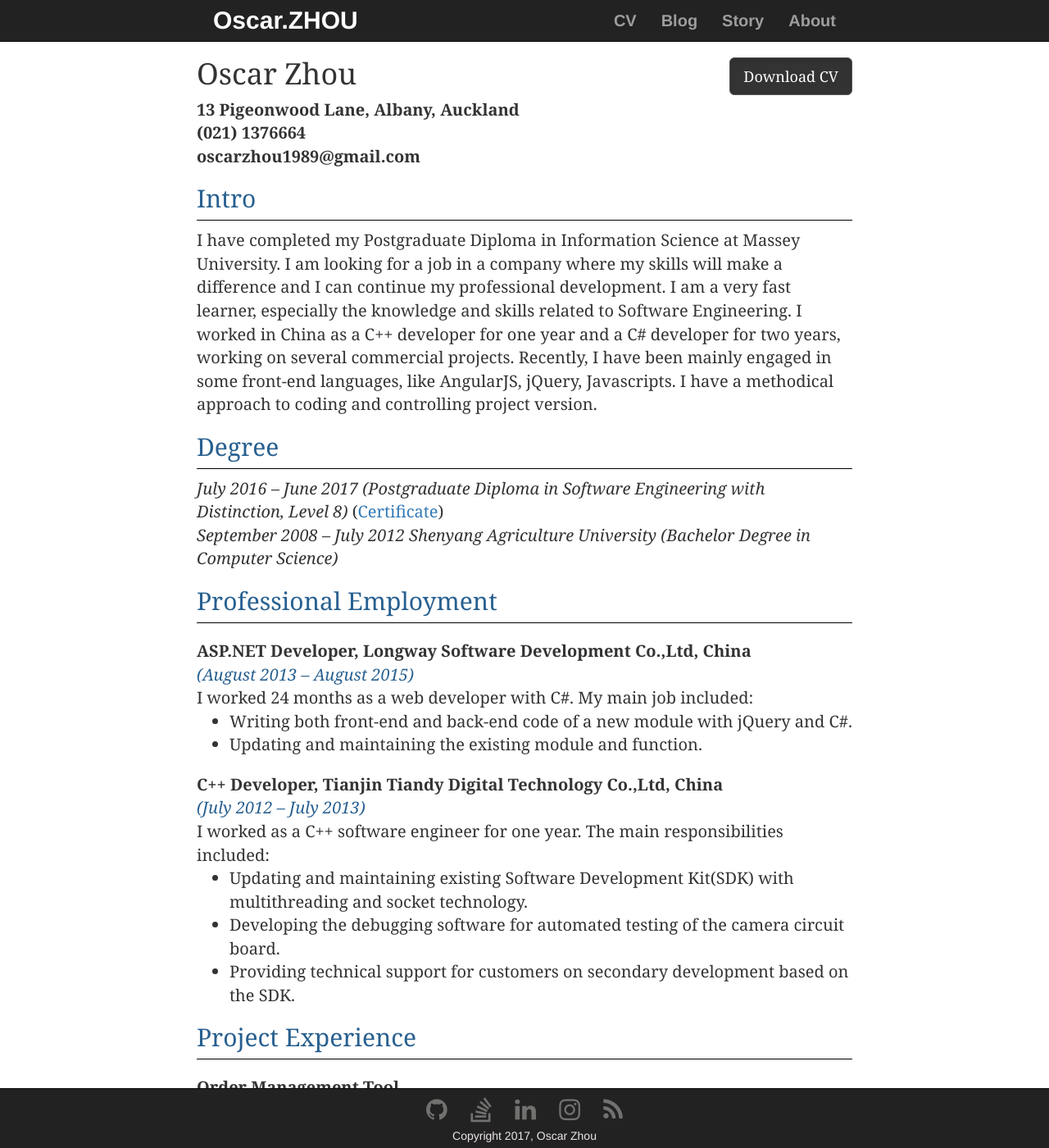
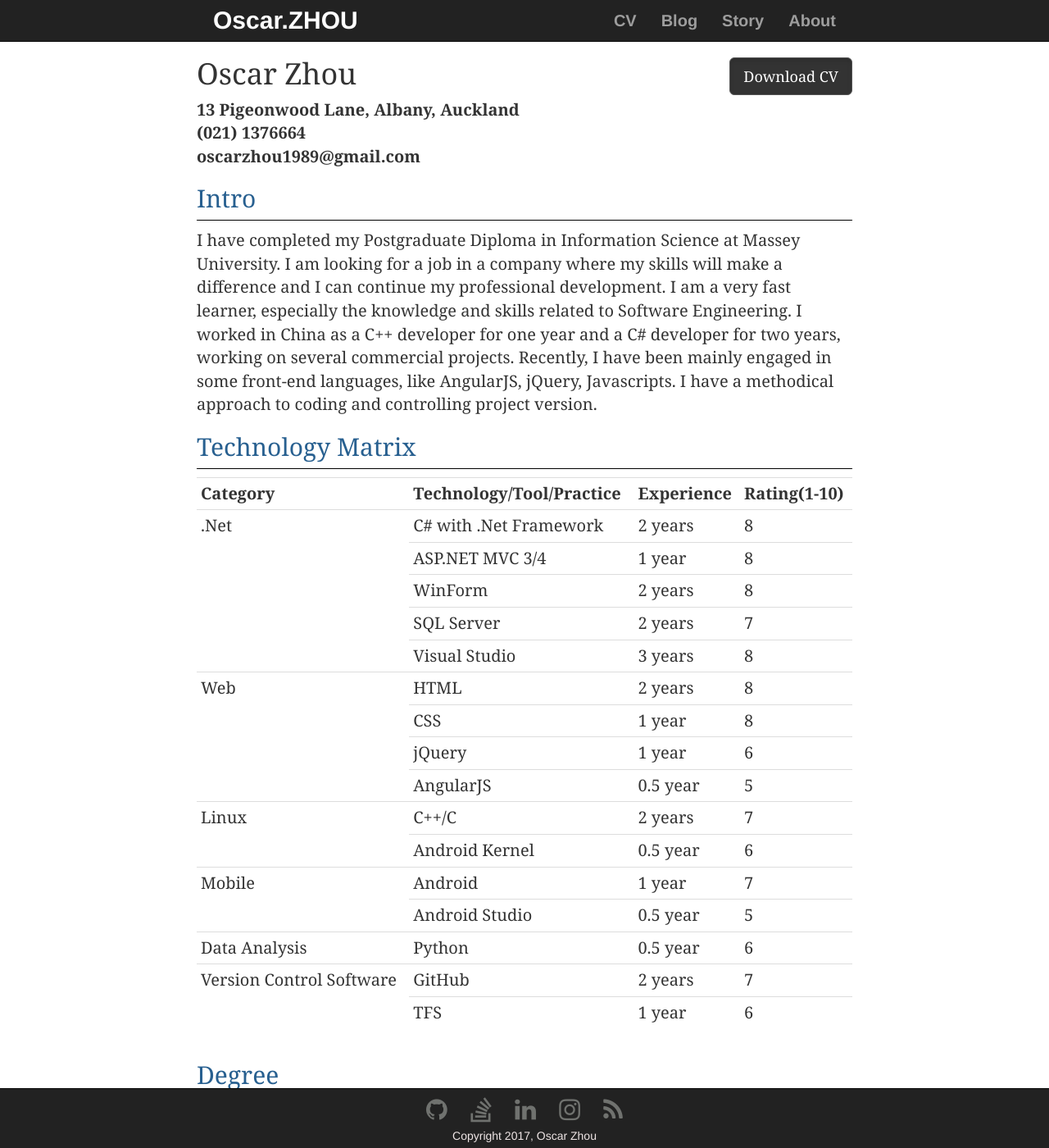
Before and after one commit to OscarZhou/oscarzhou.github.io, a Jekyll site: the page built from cv/index.html, in a window 1280 px wide and 1400 px high. Shown: the whole window at 82% size. Built offline with Jekyll 4.4.1, drawn with Linux system fonts in a browser that asks for light colours; nearby versions of some CDN libraries; comment, search, counter and statistics services are not loaded.

Commit message:
Add Technology Matrix to CV

```diff
--- a/cv/index.html
+++ b/cv/index.html
@@ -30,6 +30,106 @@
 			<p>
 				I have completed my Postgraduate Diploma in Information Science at Massey University. I am looking for a job in a company where my skills will make a difference and I can continue my professional development. I am a very fast learner, especially the knowledge and skills related to Software Engineering. I worked in China as a C++ developer for one year and a C# developer for two years, working on several commercial projects. Recently, I have been mainly engaged in some front-end languages, like AngularJS, jQuery, Javascripts. I have a methodical approach to coding and controlling project version.
 			</p>
+		</div>
+		<div class="item">
+			<h2>Technology Matrix</h2>
+			<div class="table-responsive">
+				<table class="table table-condensed">
+					<tr>
+						<th>Category</th>
+						<th>Technology/Tool/Practice</th>
+						<th>Experience</th>
+						<th>Rating(1-10)</th>
+					</tr>
+					<tr>
+						<td rowspan="5">.Net</td>
+						<td>C# with .Net Framework</td>
+						<td>2 years</td>
+						<td>8</td>
+					</tr>
+					<tr>
+						<td>ASP.NET MVC 3/4</td>
+						<td>1 year</td>
+						<td>8</td>
+					</tr>
+					<tr>
+						<td>WinForm</td>
+						<td>2 years</td>
+						<td>8</td>
+					</tr>
+					<tr>
+						<td>SQL Server</td>
+						<td>2 years</td>
+						<td>7</td>
+					</tr>
+					<tr>
+						<td>Visual Studio</td>
+						<td>3 years</td>
+						<td>8</td>
+					</tr>
+					<tr>
+						<td rowspan="4">Web</td>
+						<td>HTML</td>
+						<td>2 years</td>
+						<td>8</td>
+					</tr>
+					<tr>
+						<td>CSS</td>
+						<td>1 year</td>
+						<td>8</td>
+					</tr>
+					<tr>
+						<td>jQuery</td>
+						<td>1 year</td>
+						<td>6</td>
+					</tr>
+					<tr>
+						<td>AngularJS</td>
+						<td>0.5 year</td>
+						<td>5</td>
+					</tr>
+					<tr>
+						<td rowspan="2">Linux</td>
+						<td>C++/C</td>
+						<td>2 years</td>
+						<td>7</td>
+					</tr>
+					<tr>
+						<td>Android Kernel</td>
+						<td>0.5 year</td>
+						<td>6</td>
+					</tr>
+					<tr>
+						<td rowspan="2">Mobile</td>
+						<td>Android</td>
+						<td>1 year</td>
+						<td>7</td>
+					</tr>
+					<tr>
+						<td>Android Studio</td>
+						<td>0.5 year</td>
+						<td>5</td>
+					</tr>
+					<tr>
+						<td>Data Analysis</td>
+						<td>Python</td>
+						<td>0.5 year</td>
+						<td>6</td>
+					</tr>
+
+					<tr>
+						<td rowspan="2">Version Control Software</td>
+						<td>GitHub</td>
+						<td>2 years</td>
+						<td>7</td>
+					</tr>
+					<tr>
+						<td>TFS</td>
+						<td>1 year</td>
+						<td>6</td>
+					</tr>
+				</table>
+			</div>
 		</div>
 		<div class="item">
 			<h2>Degree</h2>
```
